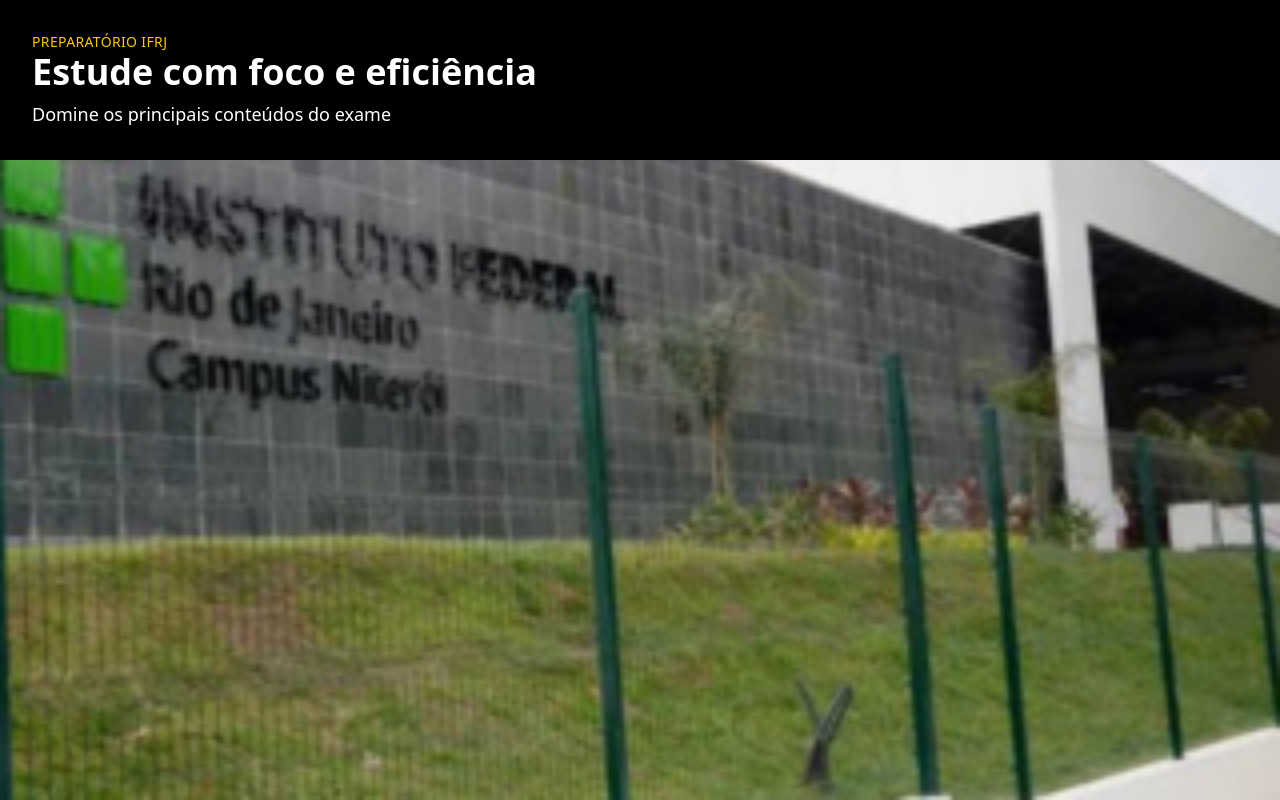
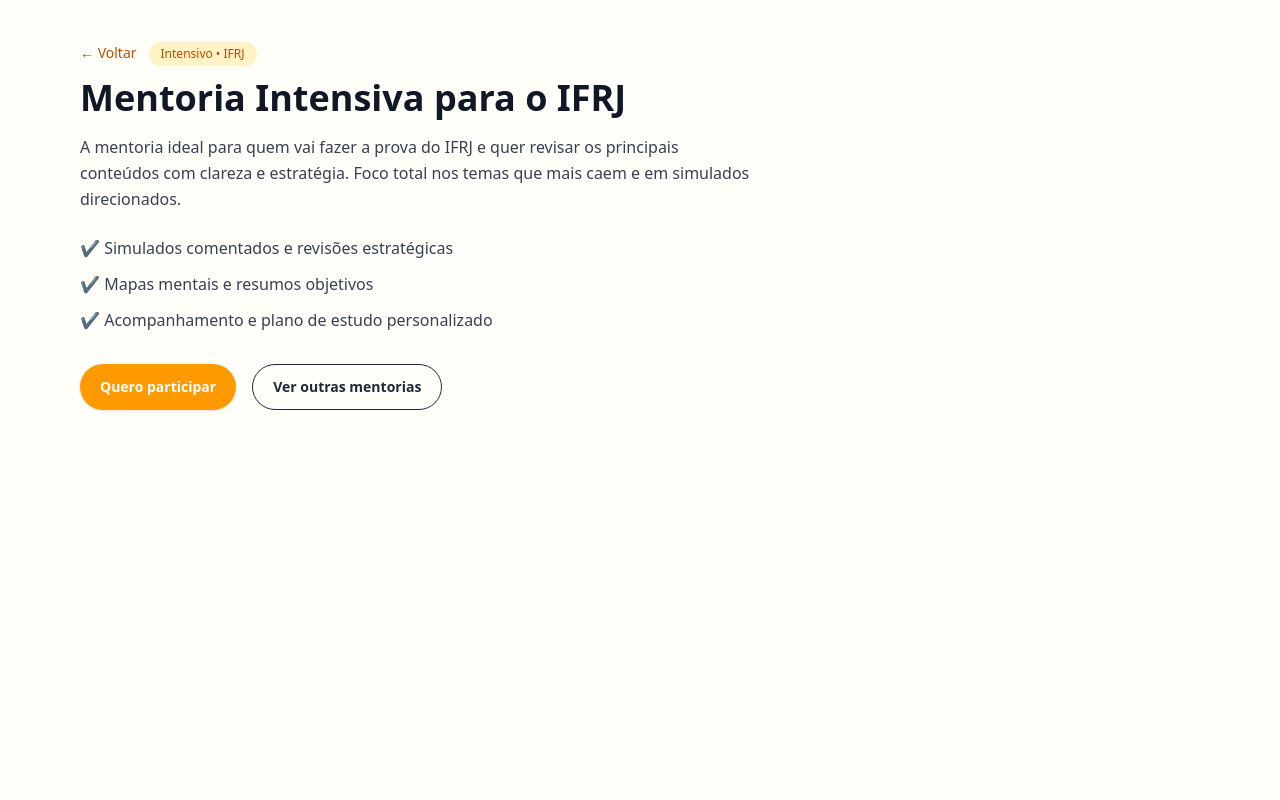
Before and after one commit to luluanaaraujo-gif/nextjs-boilerplate, a Next.js app: page /ifrj in a window 1280 px wide. Built offline with nearby package versions, Linux system fonts and the light colour scheme.

Commit message:
Update page.tsx

```diff
--- a/app/ifrj/page.tsx
+++ b/app/ifrj/page.tsx
@@ -1,14 +1,55 @@
-import LandingFactory from "../components/LandingFactory";
+import Link from "next/link";
 
-export const metadata = {
-  title: "Mentoria IFRJ — Revisões objetivas e simulados",
-  description:
-    "Conteúdo no formato da banca, revisões rápidas e comunidade de apoio.",
-  openGraph: {
-    images: ["/assets/ifrjimagem.png"],
-  },
-};
+export default function MentoriaIFRJ() {
+  const WHATSAPP_CTA =
+    "https://wa.me/5521976739159?text=Oi%20Luana%2C%20quero%20saber%20mais%20sobre%20a%20mentoria%20do%20IFRJ!";
 
-export default function Page() {
-  return <LandingFactory siteKey="IFRJ" />;
+  return (
+    <main className="bg-amber-50/30 min-h-screen">
+      <section className="mx-auto max-w-6xl px-4 pt-10 pb-8">
+        <Link
+          href="/pessoal#mentorias"
+          className="inline-flex items-center gap-2 text-sm font-medium text-amber-700 hover:text-amber-800"
+        >
+          ← Voltar
+        </Link>
+
+        <span className="ml-3 inline-block rounded-full bg-amber-100 px-3 py-1 text-xs font-medium text-amber-700">
+          Intensivo • IFRJ
+        </span>
+
+        <h1 className="mt-3 text-3xl font-extrabold text-gray-900 sm:text-4xl">
+          Mentoria Intensiva para o IFRJ
+        </h1>
+
+        <p className="mt-4 max-w-2xl text-gray-700 leading-relaxed">
+          A mentoria ideal para quem vai fazer a prova do IFRJ e quer revisar os
+          principais conteúdos com clareza e estratégia. Foco total nos temas
+          que mais caem e em simulados direcionados.
+        </p>
+
+        <ul className="mt-6 space-y-3 text-gray-700">
+          <li>✔️ Simulados comentados e revisões estratégicas</li>
+          <li>✔️ Mapas mentais e resumos objetivos</li>
+          <li>✔️ Acompanhamento e plano de estudo personalizado</li>
+        </ul>
+
+        <div className="mt-8 flex flex-wrap gap-4">
+          <Link
+            href={WHATSAPP_CTA}
+            className="inline-flex items-center justify-center rounded-full bg-amber-500 hover:bg-amber-600 px-5 py-3 text-sm font-semibold text-white shadow-sm"
+          >
+            Quero participar
+          </Link>
+
+          <Link
+            href="/pessoal"
+            className="inline-flex items-center justify-center rounded-full border px-5 py-3 text-sm font-semibold text-gray-800 hover:bg-white/60"
+          >
+            Ver outras mentorias
+          </Link>
+        </div>
+      </section>
+    </main>
+  );
 }
```
